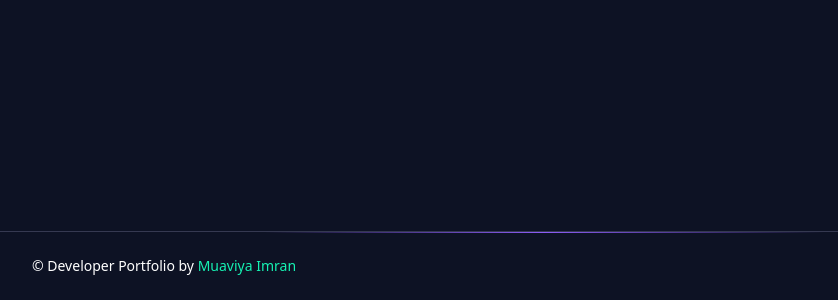
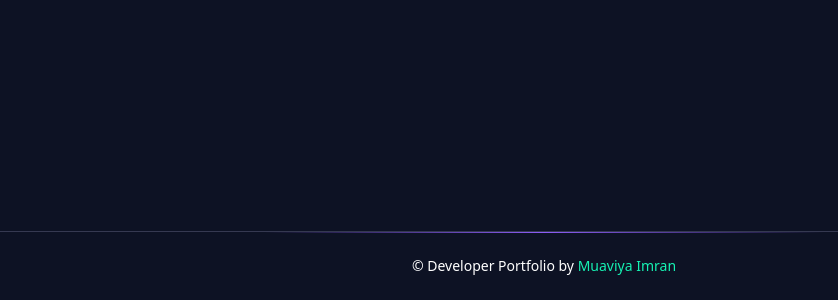
Before and after one commit to MuaviyaImran/portfolio, a React (Create React App) app: page / in a window 1280 px wide. Shown: the part 6455-6755 px from the top of the page, without its empty margins (96-934 px from the left). Built offline with nearby package versions, Linux system fonts and the light colour scheme; the HTML template or start-up script is replaced by a standard one.

Commit message:
Updated Footbar

```diff
--- a/src/layout/footer.jsx
+++ b/src/layout/footer.jsx
@@ -1,5 +1,5 @@
-import React from 'react';
-import { personalData } from '../dataStore.js';
+import React from "react";
+import { personalData } from "../dataStore.js";
 
 function Footer() {
   return (
@@ -8,16 +8,10 @@ function Footer() {
         <div className="flex justify-center -z-40">
           <div className="absolute top-0 h-[1px] w-1/2 bg-gradient-to-r from-transparent via-violet-500 to-transparent"></div>
         </div>
-        <div className="flex flex-col md:flex-row items-center justify-between">
-          <p className="text-sm">
-            © Developer Portfolio by{' '}
-            <span
-              className="text-[#16f2b3]"
-            >
-              {personalData.name}
-            </span>
-          </p>
-        </div>
+        <p className="text-sm text-center">
+          © Developer Portfolio by{" "}
+          <span className="text-[#16f2b3]">{personalData.name}</span>
+        </p>
       </div>
     </div>
   );
```
